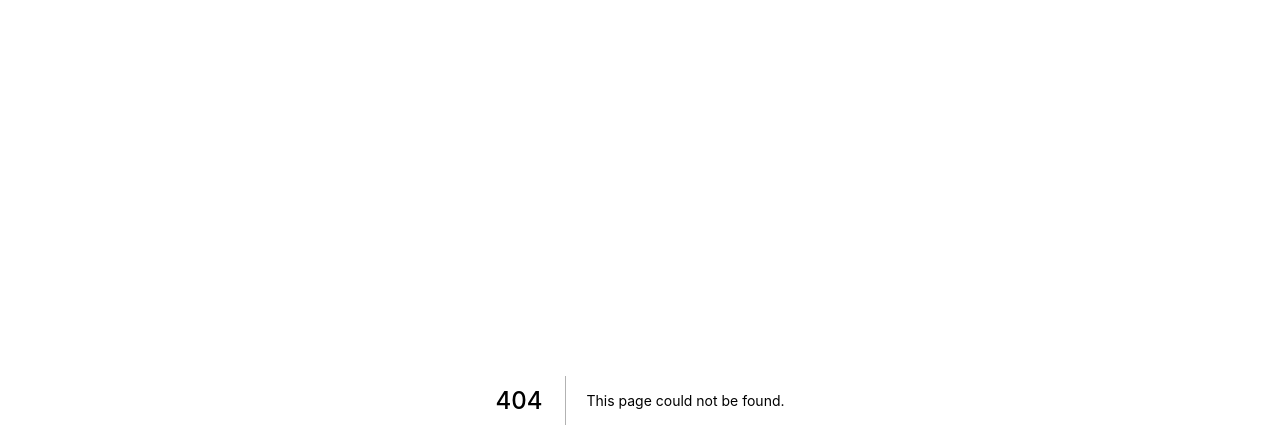
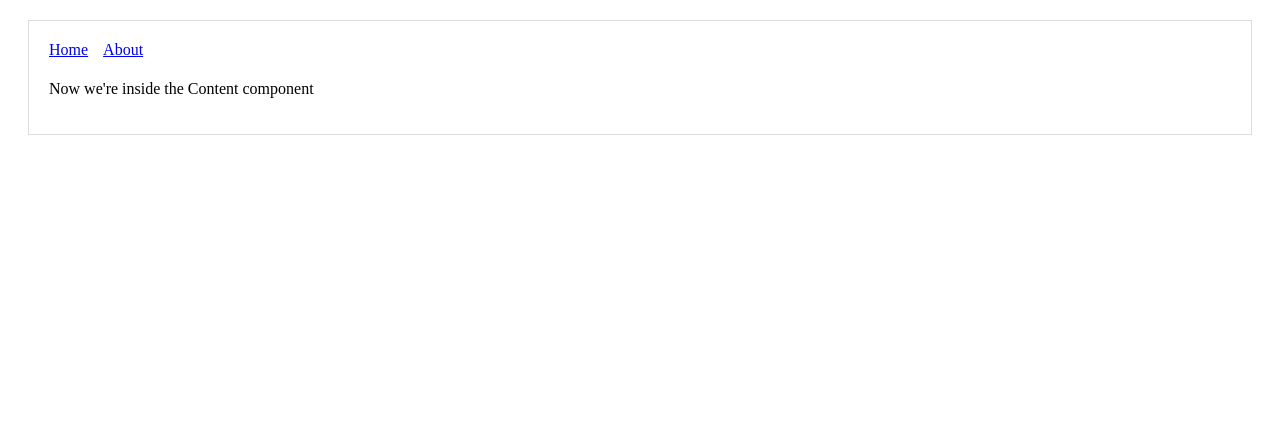
Before and after one commit to madewithpat/hello-next, a Next.js app: page /post in a window 1280 px wide. Before the commit this address had no page. Shown: the top 448 px of the page. Built offline with nearby package versions, Linux system fonts and the light colour scheme.

Commit message:
Add post page, dynamically routed

```diff
--- /dev/null
+++ b/pages/post.js
@@ -0,0 +1,17 @@
+import { withRouter } from "next/router";
+import Layout from "../layouts";
+
+const Content = withRouter(({ router }) => (
+   <div>
+      <h1>{router.query.title}</h1>
+      <p>Now we're inside the Content component</p>
+   </div>
+));
+
+const Page = () => (
+   <Layout>
+      <Content />
+   </Layout>
+);
+
+export default Page;
```
